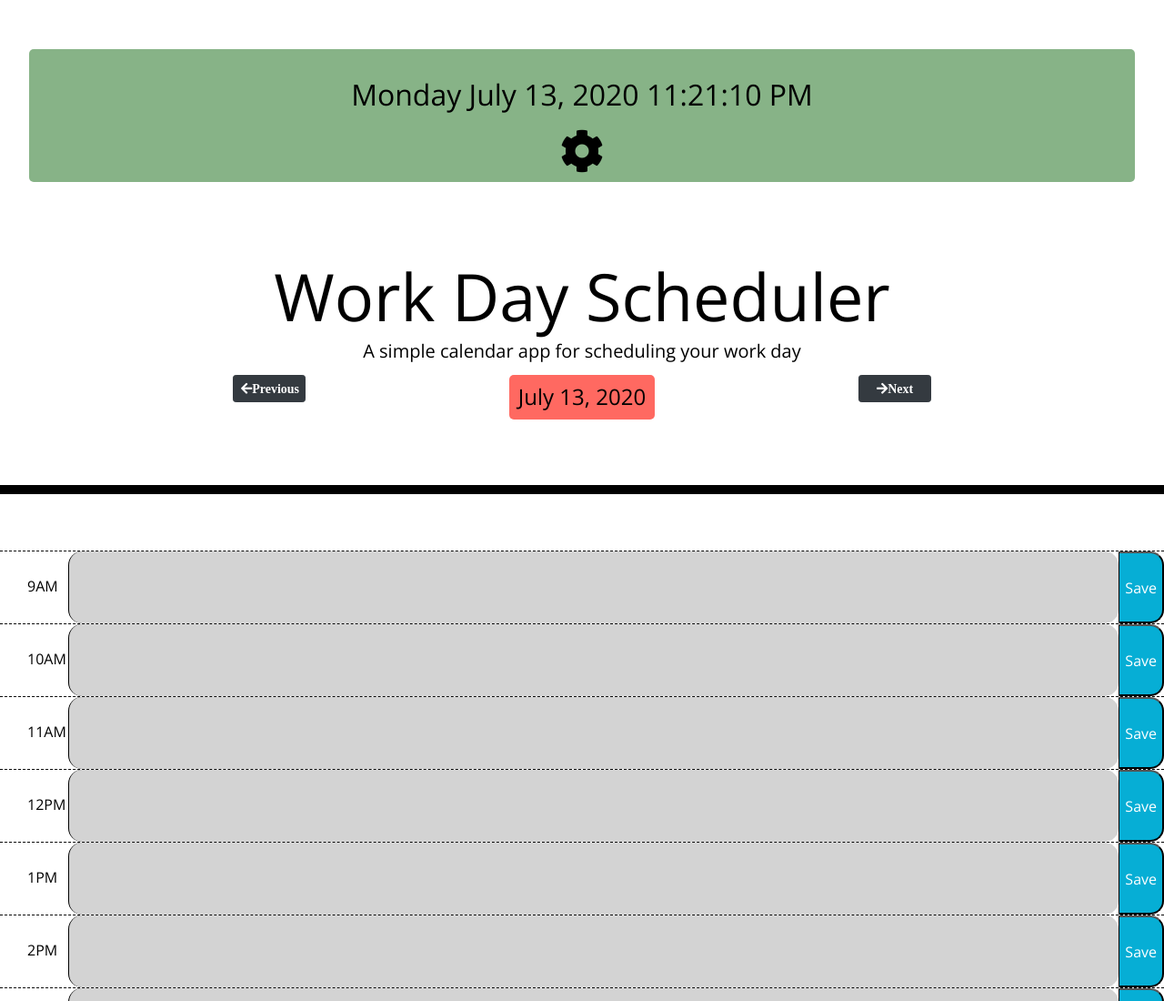
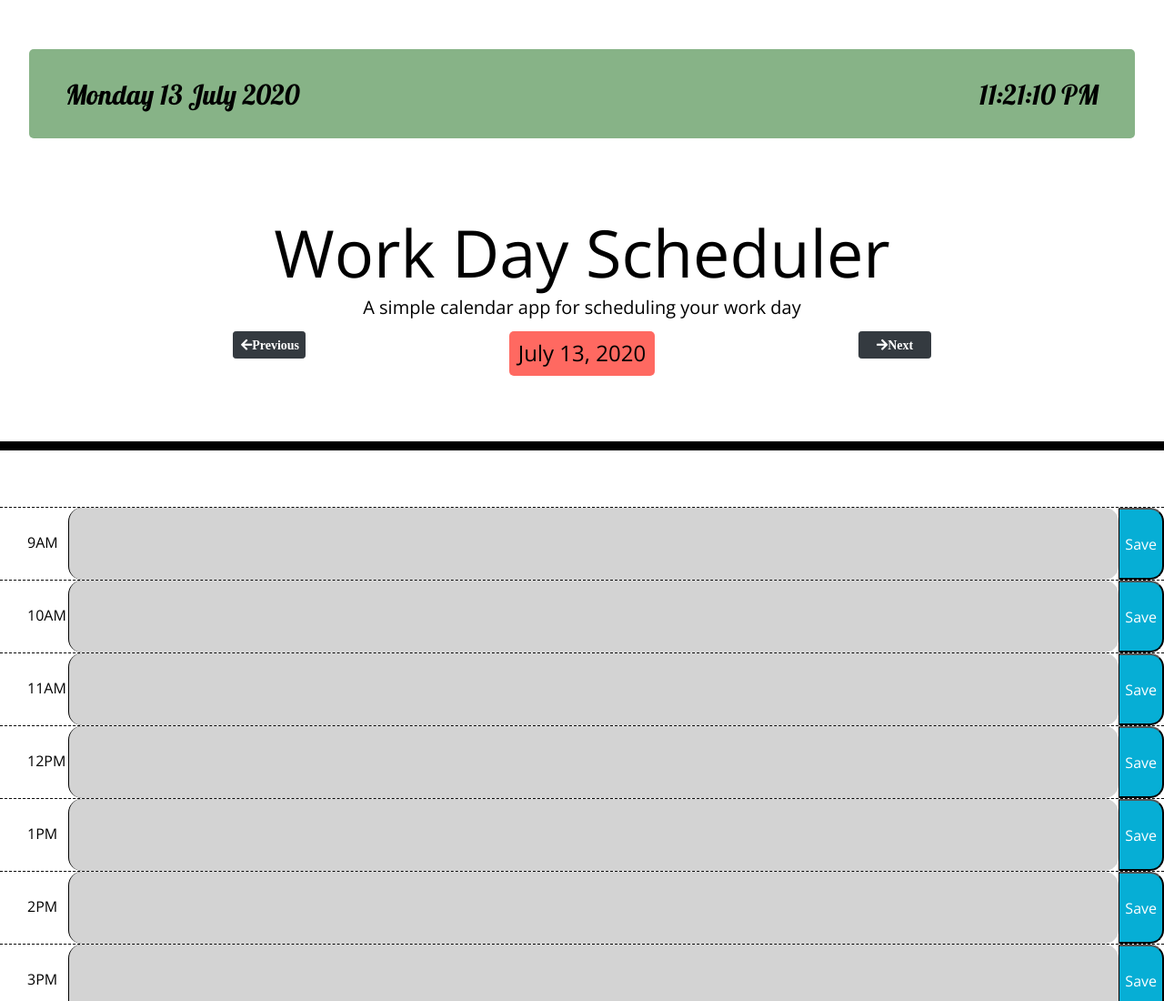
Before and after one commit to Toogii2019/day_planner, a plain HTML site: page index.html in a window 1280 px wide. Shown: the top 1100 px of the page at 91% size. Drawn offline with nearby package versions, Linux system fonts and the light colour scheme.

Commit message:
Some fonts added

```diff
--- a/index.html
+++ b/index.html
@@ -4,6 +4,9 @@
     <meta charset="UTF-8" />
     <meta name="viewport" content="width=device-width, initial-scale=1.0" />
     <meta http-equiv="X-UA-Compatible" content="ie=edge" />
+    <link href="https://fonts.googleapis.com/css2?family=Lobster&display=swap" rel="stylesheet">
+    <link href="https://fonts.googleapis.com/css2?family=Lobster&display=swap" rel="stylesheet">
+
     <link rel="stylesheet" href="https://maxcdn.bootstrapcdn.com/font-awesome/4.7.0/css/font-awesome.min.css">
     <link
       rel="stylesheet"
@@ -26,7 +29,8 @@
   <body>
     <header class="jumbotron">
       <nav>
-        <h2 class="clock"></h2><i class="fa fa-cog fa-spin fa-3x fa-fw"></i>
+        <h2 class="date"></h2>
+        <h2 class="clock"></h2>
       </nav>
       <div class="alert alert-success alert-dismissible fade" role="alert" id="saveAlert" style="margin: 20px;">
         <strong style="text-align: center; justify-content: center;">Autosaving</strong>
--- a/static/css/style.css
+++ b/static/css/style.css
@@ -21,10 +21,14 @@ nav {
   background: rgb(135, 179, 135);
   border-radius: 5px;
   padding: 10px;
+  display: flex;
+  flex-direction: row;
+  justify-content: space-between;
+  font-family: "Lobster";
 }
 
 
-.clock {
+.clock, .date {
   width: auto;
   height: 50px;
   display:flex;
@@ -33,6 +37,7 @@ nav {
   border-radius: 5px;
   padding:30px;
   margin-top: 10px;
+  font-size: 30px;
 }
 
 .rowtext {
--- a/static/js/main.js
+++ b/static/js/main.js
@@ -162,7 +162,8 @@ $(document).ready(function() {
     }
 
     function updateClock() {
-        $(".clock").text(moment().format("dddd") + " " + moment().format("LL") + " " + moment().format("LTS"));
+        $(".clock").text(moment().format("LTS"));
+        $(".date").text(moment().format("dddd DD MMMM YYYY"));
         // $("#currentDay").text(moment().format("LL"));
     }
     updateClock();
```
